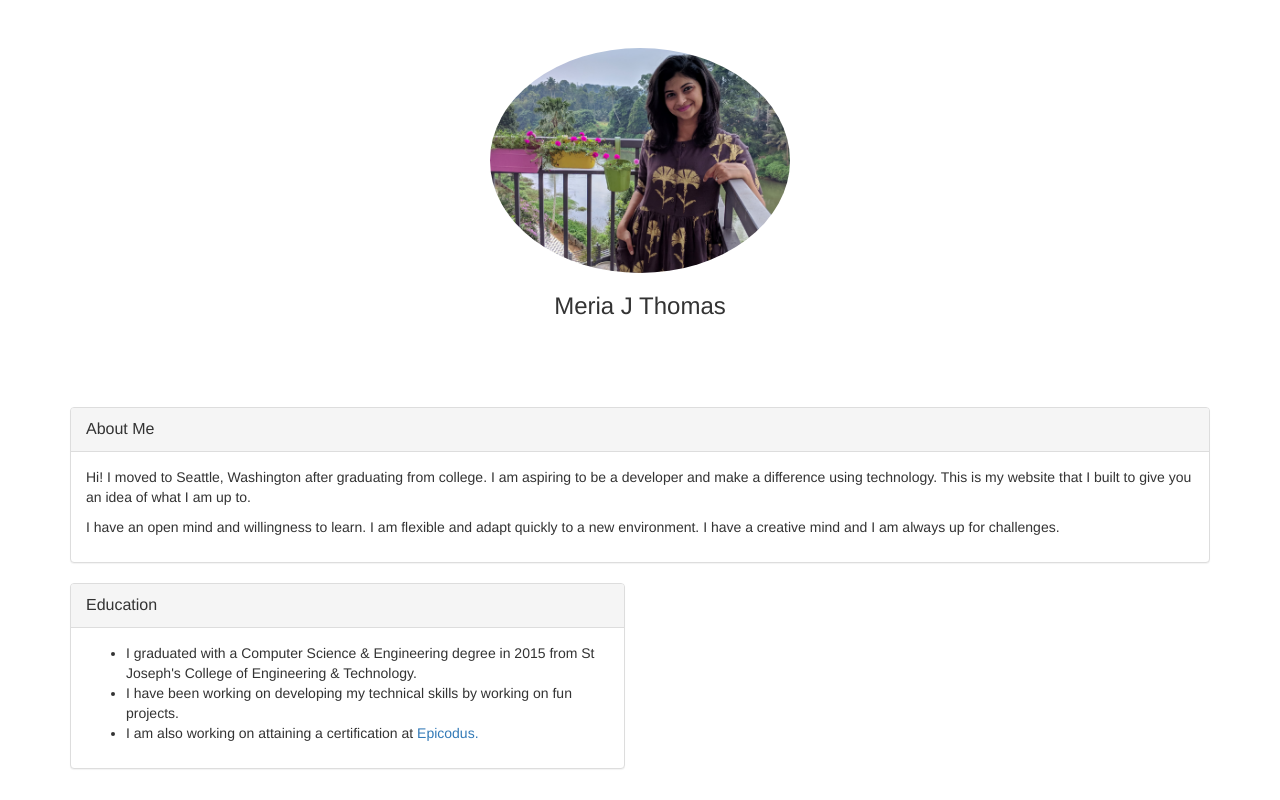
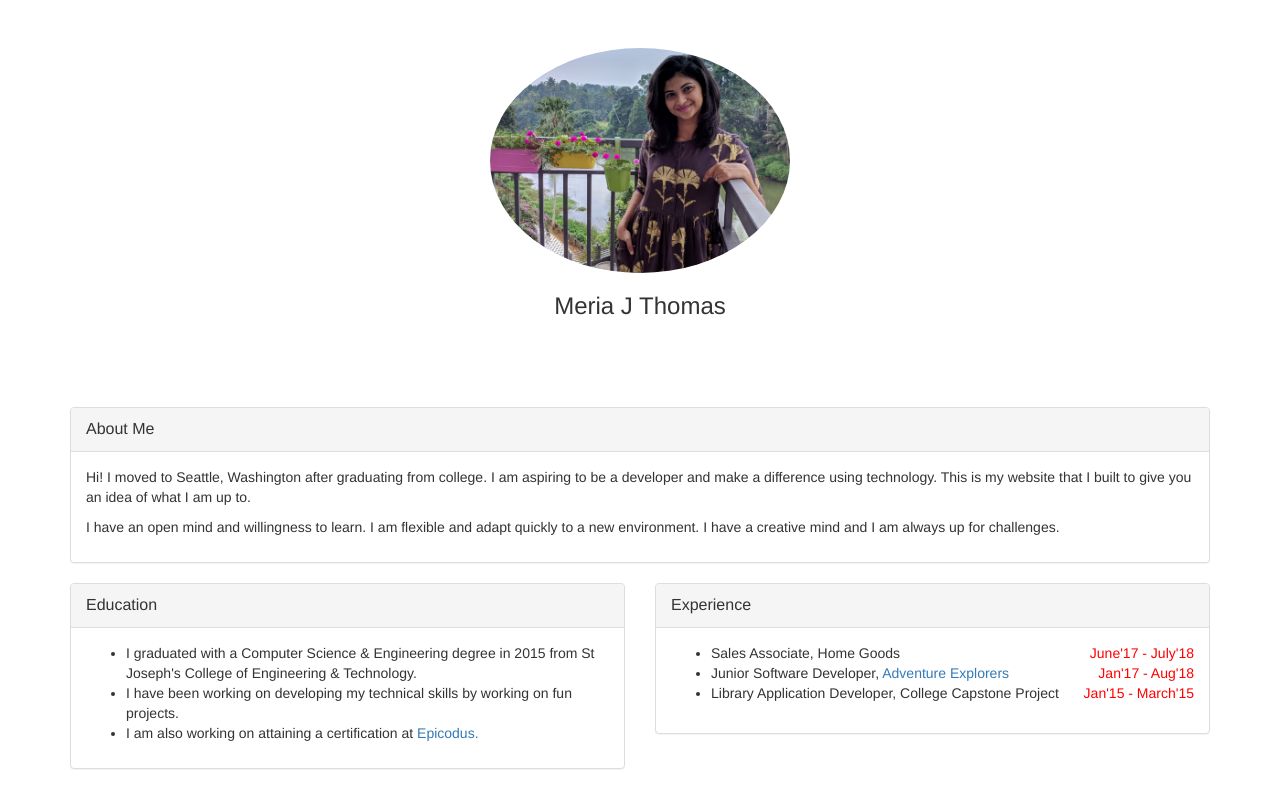
Before and after one commit to meriat/portfolio, a plain HTML site: page index.html in a window 1280 px wide. Drawn offline with nearby package versions, Linux system fonts and the light colour scheme.

Commit message:
It will add Experince section

```diff
--- a/css/styles.css
+++ b/css/styles.css
@@ -8,3 +8,12 @@ img{
   text-align: center;
   background: transparent;
 }
+
+.date{
+  float: right;
+  color: red;
+}
+
+#experience{
+  padding-bottom: 20px;
+}
--- a/index.html
+++ b/index.html
@@ -39,9 +39,25 @@
             <ul>
               <li>I graduated with a Computer Science & Engineering degree in 2015 from St Joseph's College of Engineering & Technology.</li>
               <li>I have been working on developing my technical skills by working on fun projects.</li>
-              <li>I am also working on attaining a certification at <a href="https://www.epicodus.com/" target="_blank">Epicodus.</li>
+              <li>I am also working on attaining a certification at <a href="https://www.epicodus.com/" target="_blank">Epicodus.</a></li>
             </ul>
-        <p>
+          </div>
+        </div>
+      </div>
+
+      <div class="col-md-6">
+        <div class="panel panel-default">
+          <div class="panel-heading">
+            <div class="panel-title">Experience</div>
+          </div>
+          <div class="panel-body" id="experience">
+            <ul>
+              <li>Sales Associate, Home Goods <span class="date">June'17 - July'18</span></li>
+              <li>Junior Software Developer, <a href="https://www.adventureexplorers.org/">Adventure Explorers</a> <span class="date">Jan'17 - Aug'18</span></li>
+              <li>Library Application Developer, College Capstone Project <span class="date">Jan'15 - March'15</span></li>
+            </ul>
+          </div>
+        </div>
       </div>
     </div>
 
```
